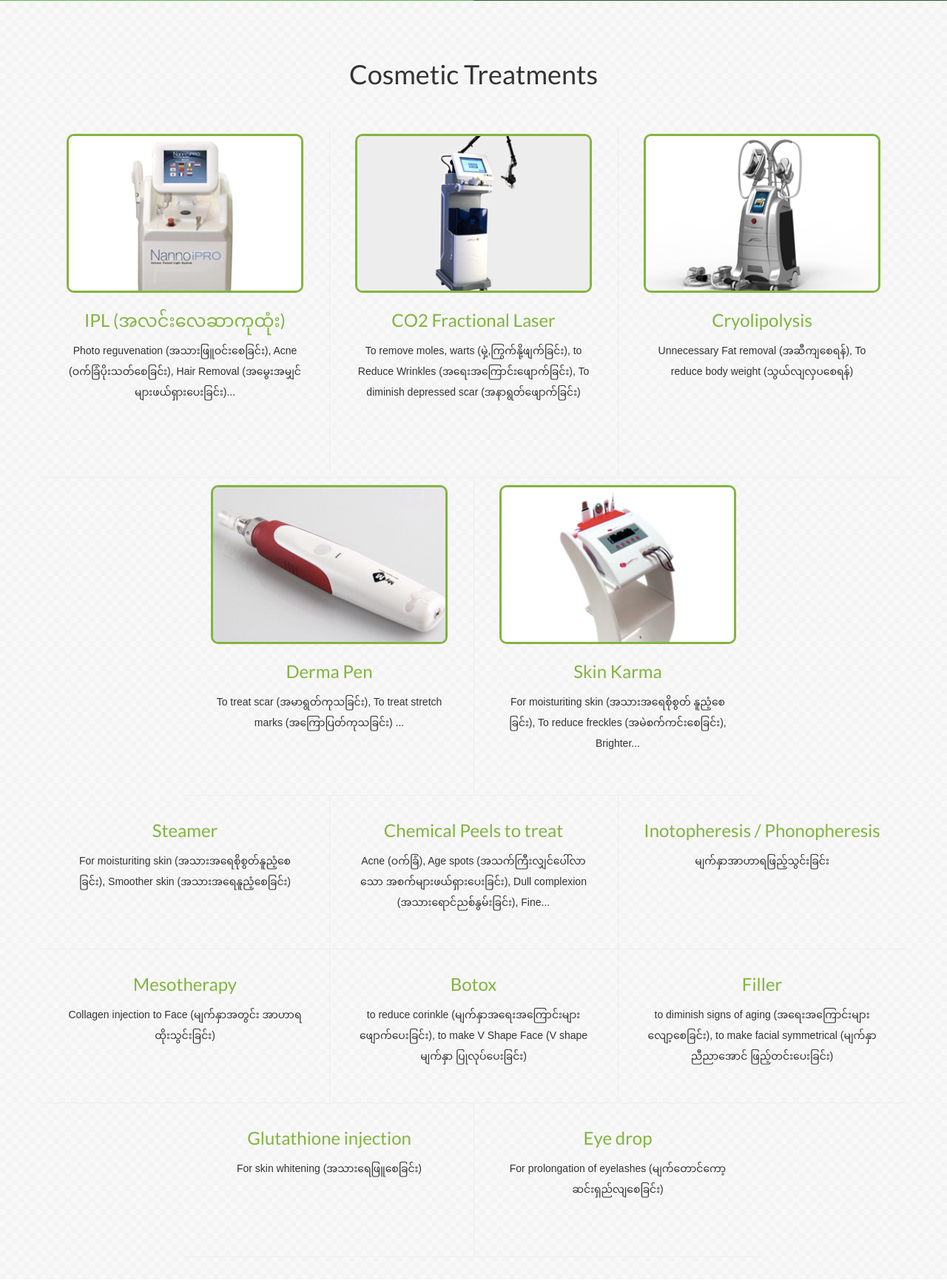
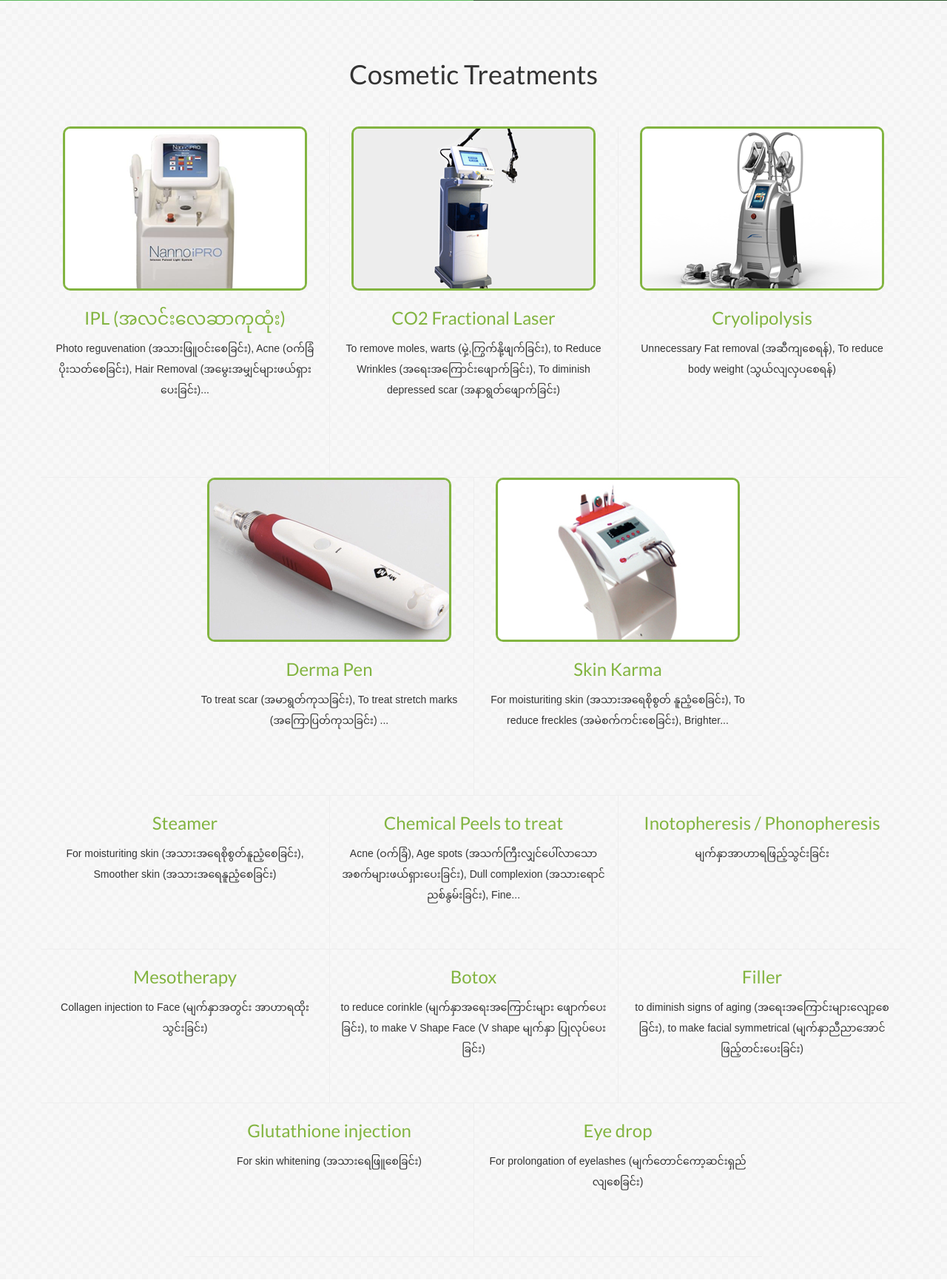
Before and after one commit to bn-static/angel, a PHP site: page / in a window 1280 px wide. Shown: the part 637-2368 px from the top of the page at 74% size. Run offline with PHP 8.4, Linux system fonts and the light colour scheme; some libraries are stand-ins or nearby versions; some web fonts are replaced.

Commit message:
fix padding

```diff
--- a/assets/css/style.css
+++ b/assets/css/style.css
@@ -112,7 +112,6 @@ p {
 }
 .treatment-item a {
 	display: block;
-	padding: 10px 20px;
 	color: #333;
 }
 .treatment-item a:hover {
```
